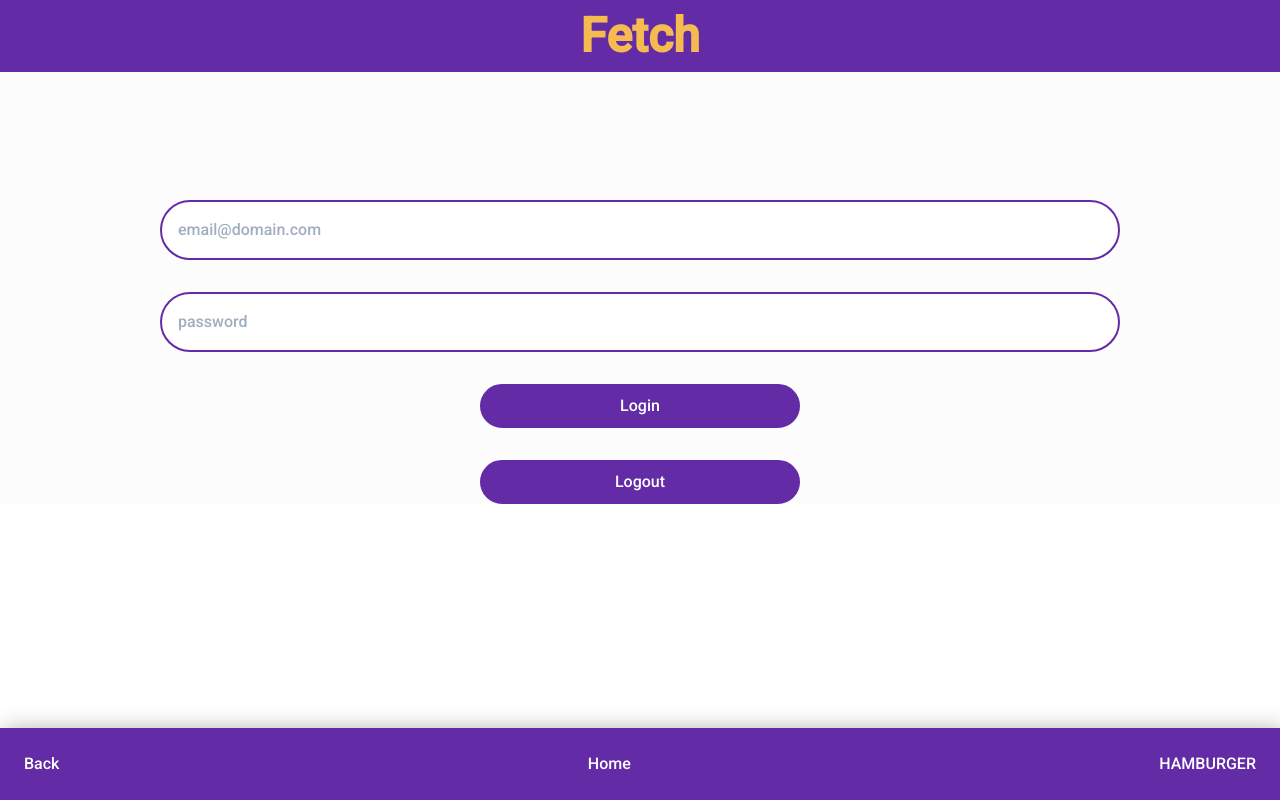
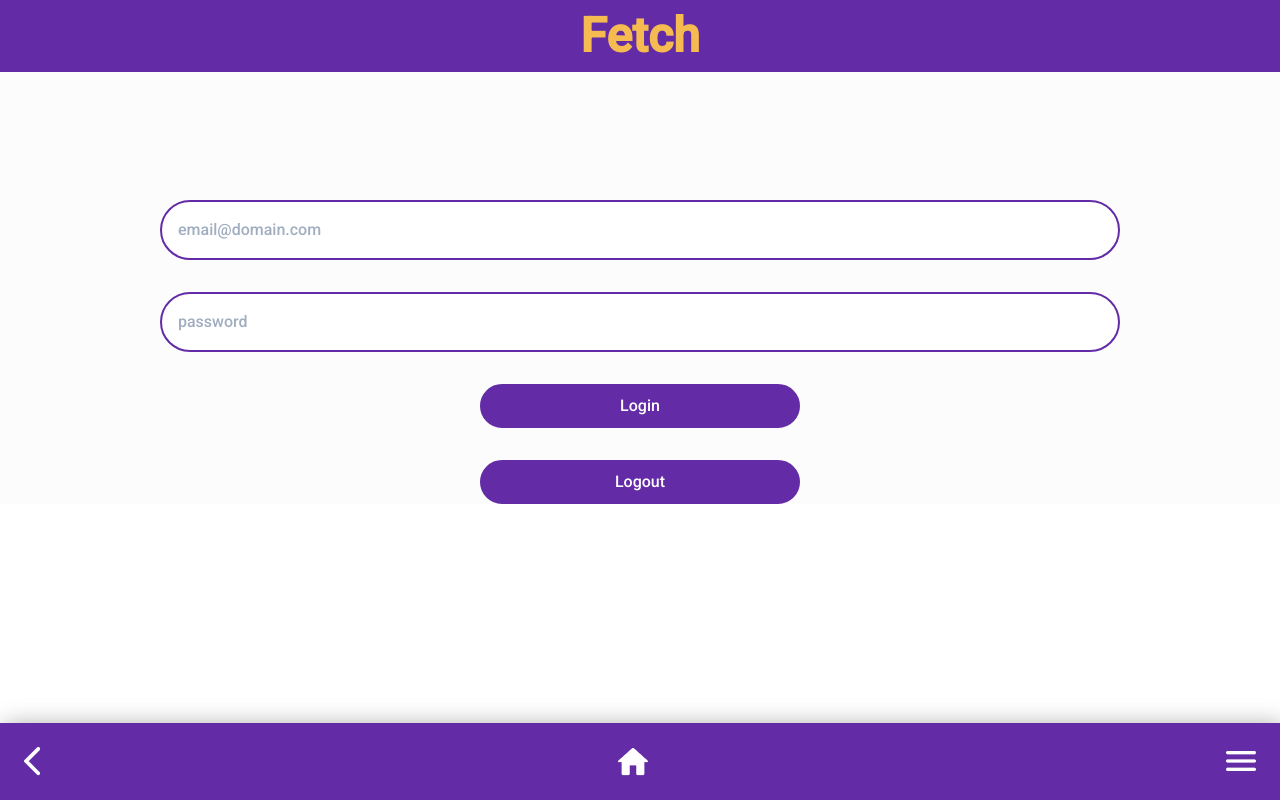
Before and after one commit to ehighberg/fetch, a React (Create React App) app in the folder client/: page / in a window 1280 px wide. Built offline with nearby package versions, Linux system fonts and the light colour scheme; what actioncable would draw is missing.

Commit message:
add nav icons

```diff
--- a/client/src/components/Nav.jsx
+++ b/client/src/components/Nav.jsx
@@ -7,9 +7,15 @@ export default function Nav(props) {
 
   return (
     <nav className='bg-purple-700 text-white flex flex-row justify-between p-6 fixed bottom-0 w-screen my-box-shadow'>
-        <button onClick={() => history.goBack()}>Back</button>
-        <button onClick={() => history.push('/')}>Home</button>
-        <button onClick={() => null}>HAMBURGER</button>
+        <button onClick={() => history.goBack()}>
+          <img src={require('../assets/Icons/Vector-2.png')} alt='back button' />
+        </button>
+        <button onClick={() => history.push('/')}>
+          <img src={require('../assets/Icons/Vector.png')} alt='home button' />
+        </button>
+        <button onClick={() => null}>
+          <img src={require('../assets/Icons/Vector-1.png')} alt='menu button' />
+        </button>
     </nav>
   )
 }
```
